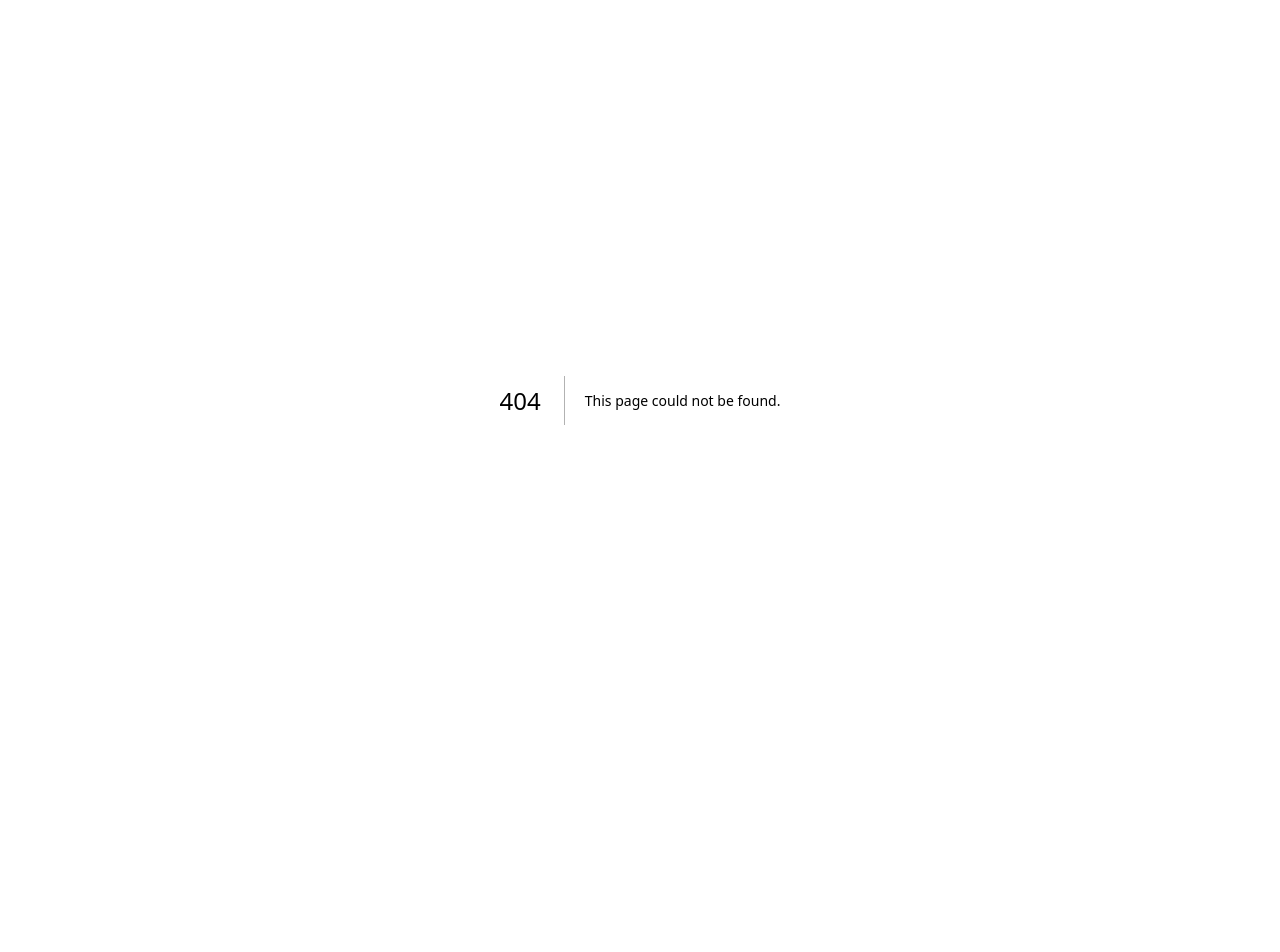
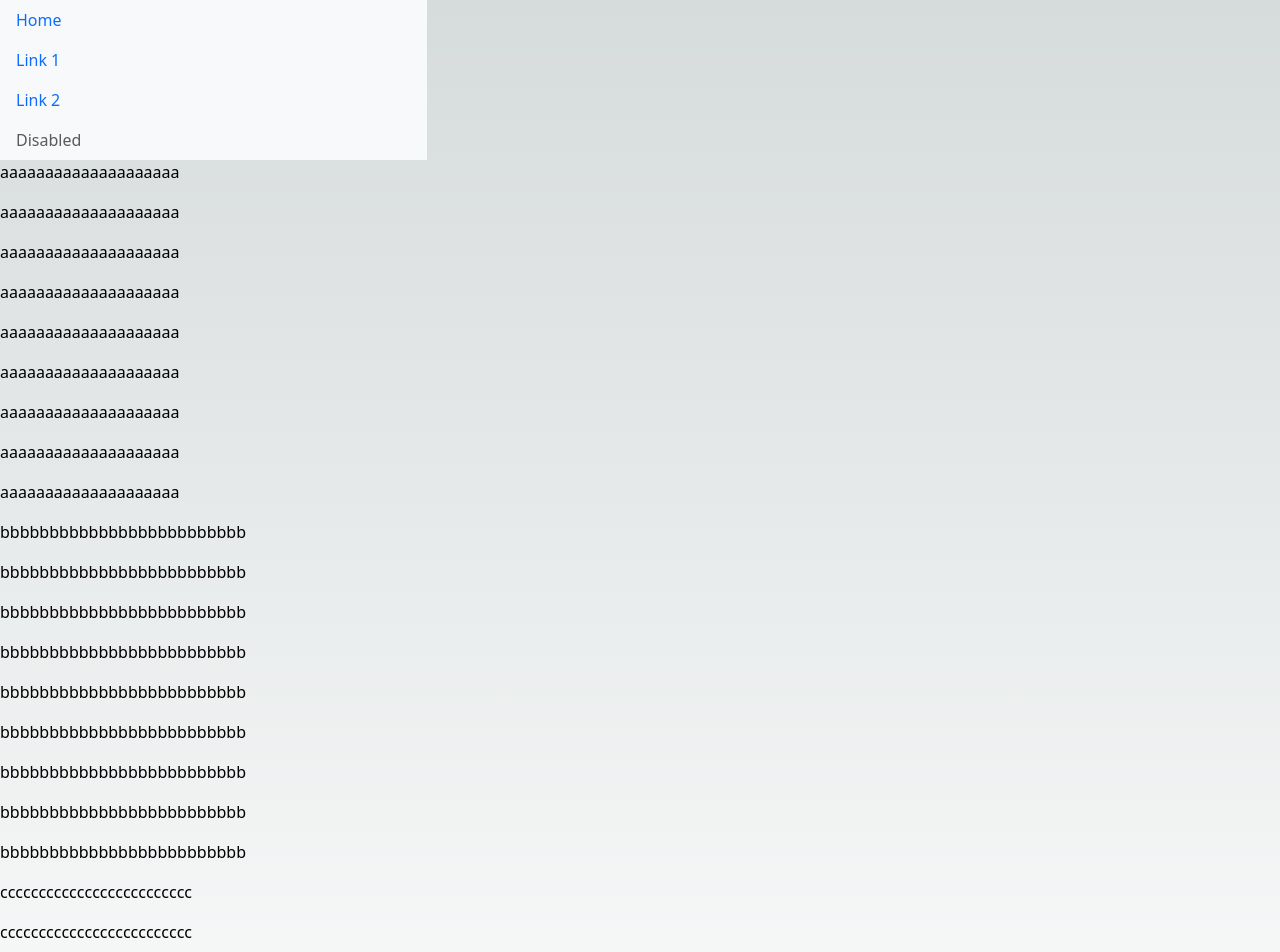
Before and after one commit to student-ops/mypotal_next_bootstrap, a Next.js app in the folder my-project/: page /test in a window 1280 px wide. Before the commit this address had no page. Shown: the top 952 px of the page. Before the commit the page ends 800 px from the top, so only its background shows below. Built offline with nearby package versions, Linux system fonts and the light colour scheme.

Commit message:
update design

```diff
--- a/my-project/next.config.js
+++ b/my-project/next.config.js
@@ -1,7 +1,6 @@
 /** @type {import('next').NextConfig} */
 const nextConfig = {
   reactStrictMode: true,
-  output:'export',
 }
 
 module.exports = nextConfig
--- a/my-project/package.json
+++ b/my-project/package.json
@@ -13,12 +13,13 @@
     "@types/react": "18.2.14",
     "@types/react-dom": "18.2.6",
     "bootstrap": "^5.3.0",
-    "eslint": "8.44.0",
+    "eslint": "^8.44.0",
     "eslint-config-next": "13.4.9",
     "next": "13.4.9",
     "react": "18.2.0",
     "react-bootstrap": "^2.8.0",
     "react-dom": "18.2.0",
+    "react-intersection-observer": "^9.5.2",
     "typescript": "5.1.6"
   }
 }
--- /dev/null
+++ b/my-project/src/components/sidebar.tsx
@@ -0,0 +1,44 @@
+import React from "react";
+import { Nav } from "react-bootstrap";
+
+interface SidebarProps {
+  activeSection: string | null;
+}
+
+const Sidebar: React.FC<SidebarProps> = ({ activeSection }) => {
+  return (
+    <Nav className="col-md-4  d-md-block bg-light sidebar">
+      <Nav.Item>
+        <Nav.Link
+          href="/home"
+          className={activeSection === "home" ? "active" : ""}
+        >
+          Home
+        </Nav.Link>
+      </Nav.Item>
+      <Nav.Item>
+        <Nav.Link
+          href="/link-1"
+          className={activeSection === "link1" ? "active" : ""}
+        >
+          Link 1
+        </Nav.Link>
+      </Nav.Item>
+      <Nav.Item>
+        <Nav.Link
+          href="/link-2"
+          className={activeSection === "link2" ? "active" : ""}
+        >
+          Link 2
+        </Nav.Link>
+      </Nav.Item>
+      <Nav.Item>
+        <Nav.Link eventKey="disabled" disabled>
+          Disabled
+        </Nav.Link>
+      </Nav.Item>
+    </Nav>
+  );
+};
+
+export default Sidebar;
--- a/my-project/src/pages/_app.tsx
+++ b/my-project/src/pages/_app.tsx
@@ -1,27 +1,18 @@
-import 'bootstrap/dist/css/bootstrap.min.css';
-import '../styles/globals.css';
-import { AppProps } from 'next/app';
-import Head from 'next/head';
+import "bootstrap/dist/css/bootstrap.min.css";
+import "../styles/globals.css";
+import { AppProps } from "next/app";
+import Script from "next/script";
 
 function MyApp({ Component, pageProps }: AppProps) {
   return (
     <>
-      <Head>
-        {/* bootstrap CDN */}
-        <link
-          rel="stylesheet"
-          href="https://cdn.jsdelivr.net/npm/bootstrap@5.0.0-beta1/dist/css/bootstrap.min.css"
-          integrity="sha384-giJF6kkoqNQ00vy+HMDP7azOuL0xtbfIcaT9wjKHr8RbDVddVHyTfAAsrekwKmP1"
-          crossOrigin="anonymous"
-        />
-        <script
-          async
-          src="https://cdn.jsdelivr.net/npm/bootstrap@5.0.0-beta1/dist/js/bootstrap.bundle.min.js"
-          integrity="sha384-ygbV9kiqUc6oa4msXn9868pTtWMgiQaeYH7/t7LECLbyPA2x65Kgf80OJFdroafW"
-          crossOrigin="anonymous"
-        ></script>
-      </Head>
       <Component {...pageProps} />
+      <Script
+        src="https://cdn.jsdelivr.net/npm/bootstrap@5.0.0-beta1/dist/js/bootstrap.bundle.min.js"
+        strategy="beforeInteractive"
+        integrity="sha384-ygbV9kiqUc6oa4msXn9868pTtWMgiQaeYH7/t7LECLbyPA2x65Kgf80OJFdroafW"
+        crossOrigin="anonymous"
+      />
     </>
   );
 }
--- a/my-project/src/pages/_document.tsx
+++ b/my-project/src/pages/_document.tsx
@@ -11,7 +11,9 @@ class MyDocument extends Document {
           />
           <link
             rel="stylesheet"
-            href="https://maxcdn.bootstrapcdn.com/bootstrap/4.0.0/css/bootstrap.min.css"
+            href="https://cdn.jsdelivr.net/npm/bootstrap@5.0.0-beta1/dist/css/bootstrap.min.css"
+            integrity="sha384-giJF6kkoqNQ00vy+HMDP7azOuL0xtbfIcaT9wjKHr8RbDVddVHyTfAAsrekwKmP1"
+            crossOrigin="anonymous"
           />
         </Head>
         <body>
--- /dev/null
+++ b/my-project/src/pages/test.tsx
@@ -0,0 +1,80 @@
+import React from 'react';
+import { useInView } from 'react-intersection-observer';
+import Sidebar from '../components/sidebar';
+
+export default function HomePage(){
+  // Define observers for each section
+  const { ref: homeRef, inView: homeInView } = useInView({
+    threshold: 0,
+  });
+
+  const { ref: link1Ref, inView: link1InView } = useInView({
+    threshold: 0,
+  });
+
+  const { ref: link2Ref, inView: link2InView } = useInView({
+    threshold: 0,
+  });
+
+  // Define the content of each section
+  const HomeContent = (
+    <div id="/home" ref={homeRef}>
+      <p>aaaaaaaaaaaaaaaaaaaa</p>
+      <p>aaaaaaaaaaaaaaaaaaaa</p>
+      <p>aaaaaaaaaaaaaaaaaaaa</p>
+      <p>aaaaaaaaaaaaaaaaaaaa</p>
+      <p>aaaaaaaaaaaaaaaaaaaa</p>
+      <p>aaaaaaaaaaaaaaaaaaaa</p>
+      <p>aaaaaaaaaaaaaaaaaaaa</p>
+      <p>aaaaaaaaaaaaaaaaaaaa</p>
+      <p>aaaaaaaaaaaaaaaaaaaa</p>
+    </div>
+  );
+
+  const Link1Content = (
+    <div id="/link-1" ref={link1Ref}>
+      {/* Your link-1 content goes here */}
+      <p>bbbbbbbbbbbbbbbbbbbbbbbbb</p>
+      <p>bbbbbbbbbbbbbbbbbbbbbbbbb</p>
+      <p>bbbbbbbbbbbbbbbbbbbbbbbbb</p>
+      <p>bbbbbbbbbbbbbbbbbbbbbbbbb</p>
+      <p>bbbbbbbbbbbbbbbbbbbbbbbbb</p>
+      <p>bbbbbbbbbbbbbbbbbbbbbbbbb</p>
+      <p>bbbbbbbbbbbbbbbbbbbbbbbbb</p>
+      <p>bbbbbbbbbbbbbbbbbbbbbbbbb</p>
+      <p>bbbbbbbbbbbbbbbbbbbbbbbbb</p>
+    </div>
+  );
+
+  const Link2Content = (
+    <div id="/link-2" ref={link2Ref}>
+      {/* Your link-2 content goes here */}
+      <p>ccccccccccccccccccccccccc</p>
+      <p>ccccccccccccccccccccccccc</p>
+      <p>ccccccccccccccccccccccccc</p>
+      <p>ccccccccccccccccccccccccc</p>
+      <p>ccccccccccccccccccccccccc</p>
+      <p>ccccccccccccccccccccccccc</p>
+      <p>ccccccccccccccccccccccccc</p>
+      <p>ccccccccccccccccccccccccc</p>
+      <p>ccccccccccccccccccccccccc</p>
+    </div>
+  );
+
+  // Pass the currently visible section to the Sidebar component
+  return (
+    <>
+      <Sidebar
+        activeSection={
+          homeInView ? 'home' :
+          link1InView ? 'link1' :
+          link2InView ? 'link2' :
+          null
+        }
+      />
+      {HomeContent}
+      {Link1Content}
+      {Link2Content}
+    </>
+  );
+};
```
Also changed, not shown: my-project/src/pages/index.tsx (+53 -16 lines), my-project/src/pages/nav.tsx (added, +11 -0 lines), my-project/src/styles/globals.css (+14 -0 lines), my-project/.eslintrc.json, 1 other file (tests, documents, lock files or other folders).
